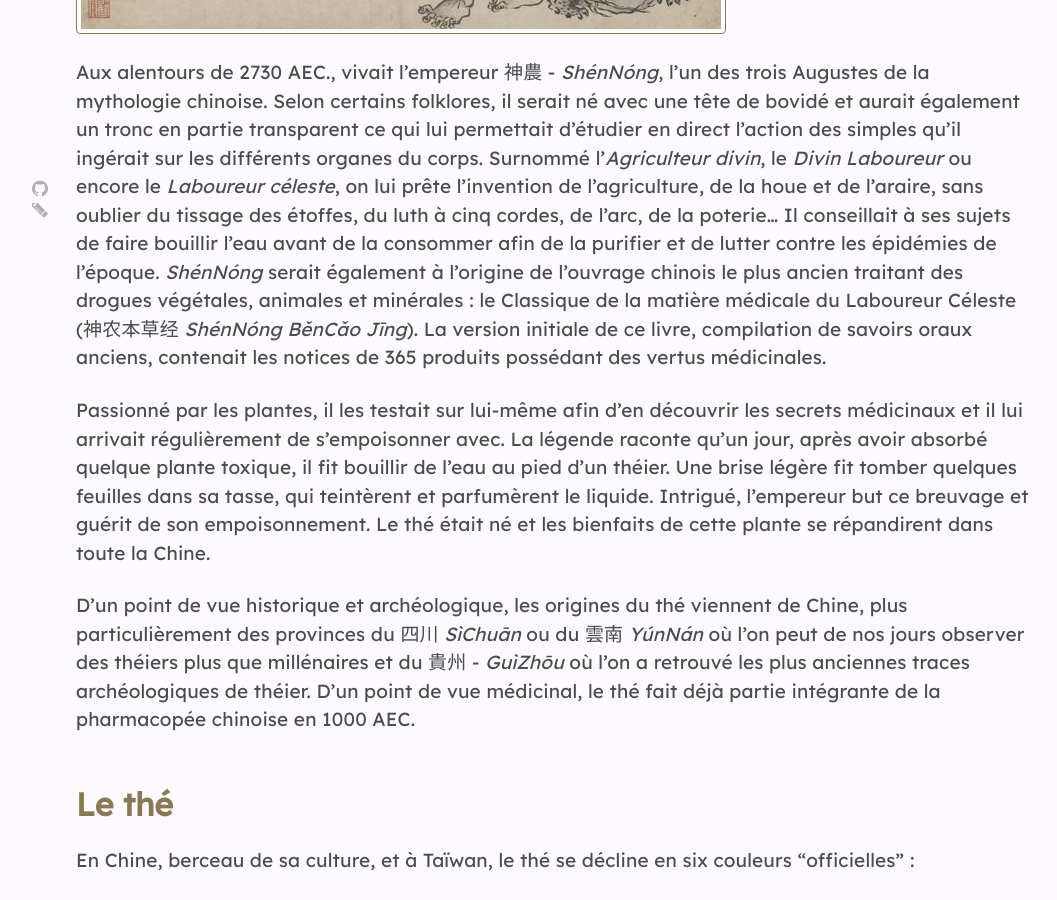
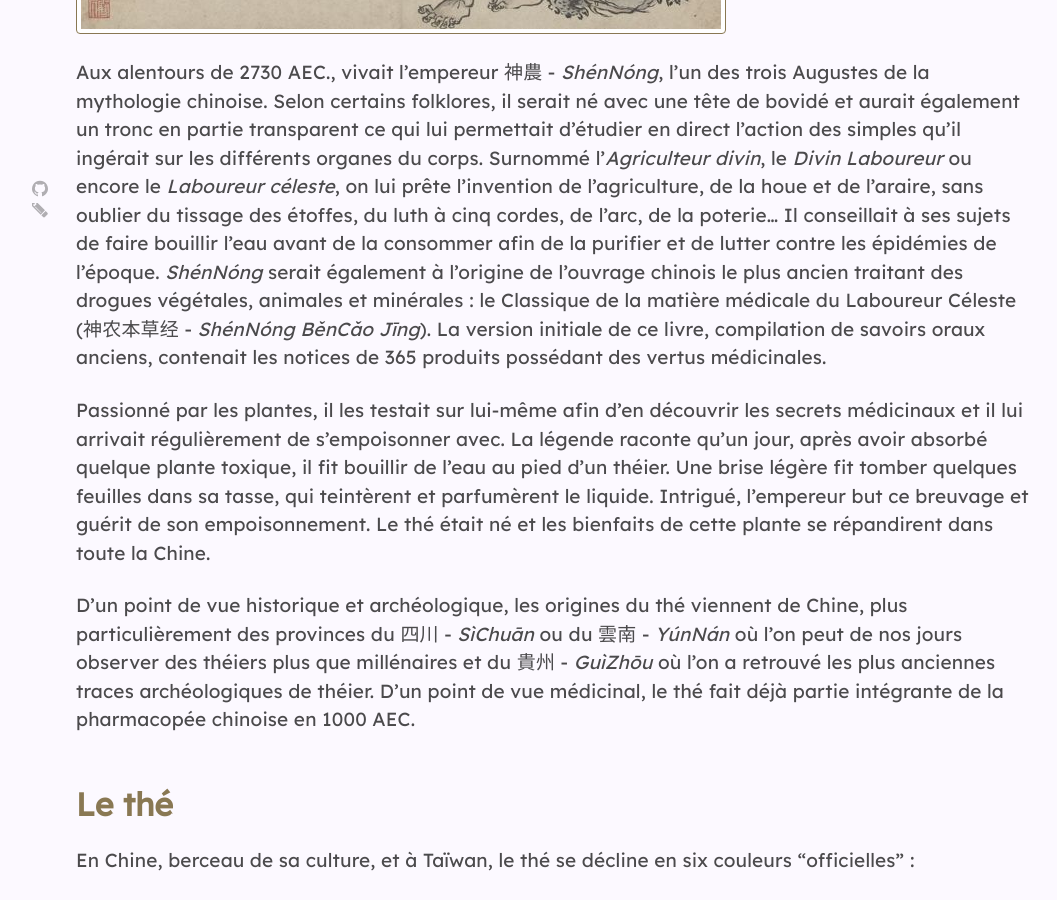
Before and after one commit to brutdethe/site, a Jekyll site: the page built from ressources/_base/debuter.md, in a window 1280 px wide and 900 px high, scrolled down 788 px. Shown: the whole window, without its empty margins (84-1141 px from the left). Built offline with Jekyll 4.4.1, drawn with Linux system fonts in a browser that asks for light colours; nearby versions of some CDN libraries.

Commit message:
corrige le texte

```diff
--- a/ressources/_base/debuter.md
+++ b/ressources/_base/debuter.md
@@ -16,11 +16,11 @@ L’histoire du thé commence par une légende chinoise.
 
 ![Shennong](/assets/media/debuter_shennong.jpg)
 
-Aux alentours de 2730 AEC., vivait l'empereur 神農 - *ShénNóng*, l'un des trois Augustes de la mythologie chinoise. Selon certains folklores, il serait né avec une tête de bovidé et aurait également un tronc en partie transparent ce qui lui permettait d'étudier en direct l'action des simples qu'il ingérait sur les différents organes du corps. Surnommé l'*Agriculteur divin*, le *Divin Laboureur* ou encore le *Laboureur céleste*, on lui prête l'invention de l'agriculture, de la houe et de l'araire, sans oublier du tissage des étoffes, du luth à cinq cordes, de l’arc, de la poterie... Il conseillait à ses sujets de faire bouillir l'eau avant de la consommer afin de la purifier et de lutter contre les épidémies de l'époque. *ShénNóng* serait également à l'origine de l’ouvrage chinois le plus ancien traitant des drogues végétales, animales et minérales : le Classique de la matière médicale du Laboureur Céleste (神农本草经 *ShénNóng BěnCǎo Jīng*). La version initiale de ce livre, compilation de savoirs oraux anciens, contenait les notices de 365 produits possédant des vertus médicinales.
+Aux alentours de 2730 AEC., vivait l'empereur 神農 - *ShénNóng*, l'un des trois Augustes de la mythologie chinoise. Selon certains folklores, il serait né avec une tête de bovidé et aurait également un tronc en partie transparent ce qui lui permettait d'étudier en direct l'action des simples qu'il ingérait sur les différents organes du corps. Surnommé l'*Agriculteur divin*, le *Divin Laboureur* ou encore le *Laboureur céleste*, on lui prête l'invention de l'agriculture, de la houe et de l'araire, sans oublier du tissage des étoffes, du luth à cinq cordes, de l’arc, de la poterie... Il conseillait à ses sujets de faire bouillir l'eau avant de la consommer afin de la purifier et de lutter contre les épidémies de l'époque. *ShénNóng* serait également à l'origine de l’ouvrage chinois le plus ancien traitant des drogues végétales, animales et minérales : le Classique de la matière médicale du Laboureur Céleste (神农本草经 - *ShénNóng BěnCǎo Jīng*). La version initiale de ce livre, compilation de savoirs oraux anciens, contenait les notices de 365 produits possédant des vertus médicinales.
 
 Passionné par les plantes, il les testait sur lui-même afin d'en découvrir les secrets médicinaux et il lui arrivait régulièrement de s'empoisonner avec. La légende raconte qu'un jour, après avoir absorbé quelque plante toxique, il fit bouillir de l'eau au pied d'un théier. Une brise légère fit tomber quelques feuilles dans sa tasse, qui teintèrent et parfumèrent le liquide. Intrigué, l'empereur but ce breuvage et guérit de son empoisonnement. Le thé était né et les bienfaits de cette plante se répandirent dans toute la Chine.
 
-D’un point de vue historique et archéologique, les origines du thé viennent de Chine, plus particulièrement des provinces du 四川 _SìChuān_ ou du 雲南 _YúnNán_ où l'on peut de nos jours observer des théiers plus que millénaires et du 貴州 - _GuìZhōu_ où l’on a retrouvé les plus anciennes traces archéologiques de théier. D'un point de vue médicinal, le thé fait déjà partie intégrante de la pharmacopée chinoise en 1000 AEC.
+D’un point de vue historique et archéologique, les origines du thé viennent de Chine, plus particulièrement des provinces du 四川 - _SìChuān_ ou du 雲南 - _YúnNán_ où l'on peut de nos jours observer des théiers plus que millénaires et du 貴州 - _GuìZhōu_ où l’on a retrouvé les plus anciennes traces archéologiques de théier. D'un point de vue médicinal, le thé fait déjà partie intégrante de la pharmacopée chinoise en 1000 AEC.
 
 ## Le thé
 
```
